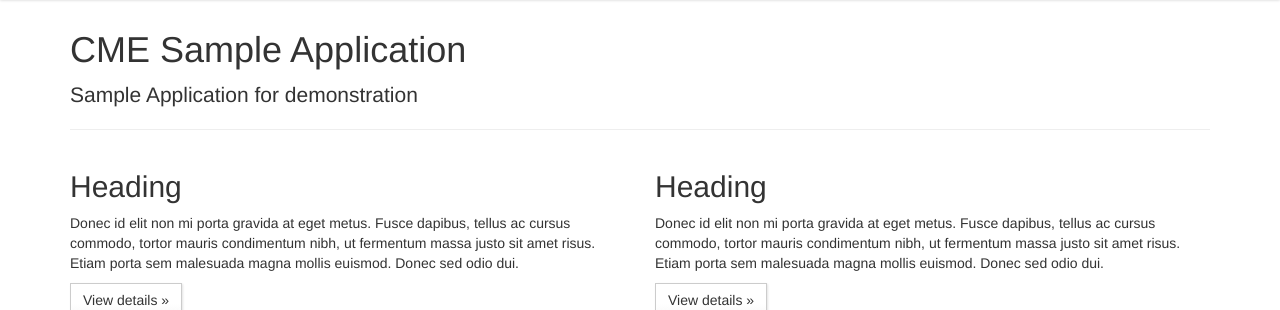
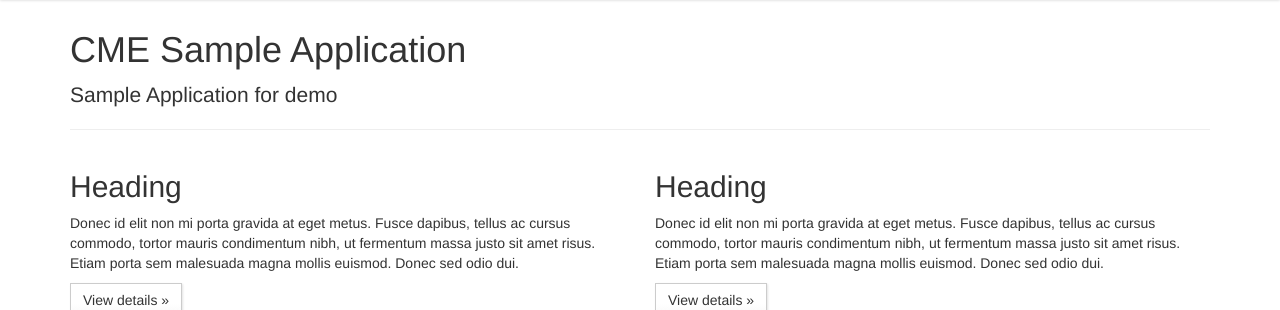
Before and after one commit to hungluong5791/cme-app, a Node project: template views/home.pug in a window 1280 px wide. Shown: the part 50-360 px from the top of the page. Run offline with Node 20 templates, Linux system fonts and the light colour scheme; the template is opened without the code that fills it, so the values that code supplies are empty; style sheets or scripts are compiled from the project's sources; some libraries are stand-ins or nearby versions.

Commit message:
Minor Update

```diff
--- a/views/home.pug
+++ b/views/home.pug
@@ -2,7 +2,7 @@ extends layout
 
 block content
   h1 CME Sample Application
-  p.lead Sample Application for demonstration
+  p.lead Sample Application for demo
   hr
   .row
     .col-sm-6
```
Also changed, not shown: 1 other file.
